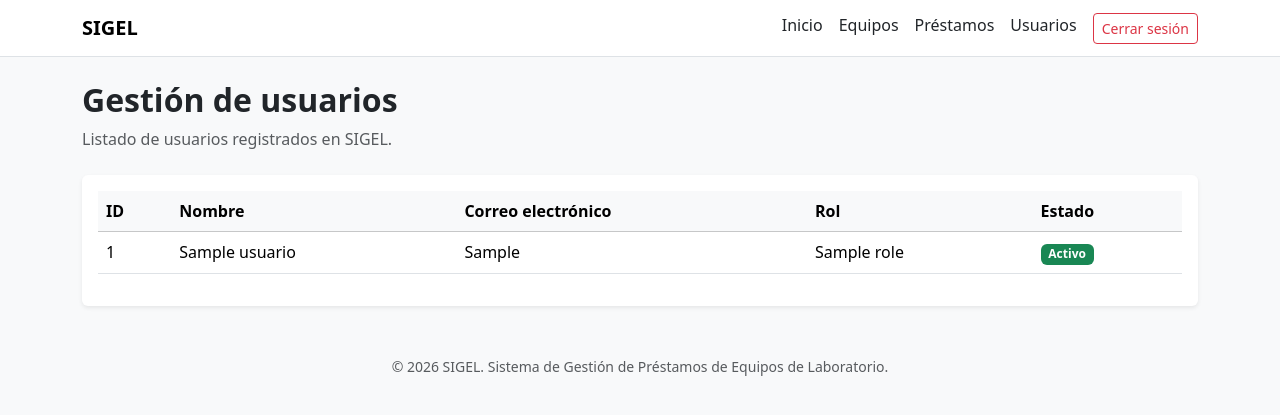
After one commit to Evan8905/ISW613-Proyecto-I, a PHP site: page /usuarios.php in a window 1280 px wide. The commit adds this page. Shown: the top 415 px of the page. Run offline with PHP 8.4, Linux system fonts and the light colour scheme; the visitor is signed in with stand-in values (Sample User, id 1); tables that the repository leaves empty hold one stand-in row (values such as "Sample post"); a stand-in replaces the project's code that opens the database connection.

Commit message:
ISWP1-35 creacion inicial de la pantalla de usuarios

```diff
--- a/includes/header.php
+++ b/includes/header.php
@@ -48,6 +48,13 @@ $mostrarMenu = $mostrarMenu ?? true;
                         <a class="nav-link" href="/prestamos.php">
                             Préstamos
                         </a>
+                        <?php if ((int) ($_SESSION['rol_id'] ?? 0) === 1): ?>
+
+                            <a class="nav-link" href="/usuarios.php">
+                                Usuarios
+                            </a>
+
+                        <?php endif; ?>
                         <form action="/actions/logout_action.php" method="POST" class="m-0">
 
                             <input type="hidden" name="csrf_token" value="<?= e(csrfToken()) ?>">
--- /dev/null
+++ b/public/usuarios.php
@@ -0,0 +1,122 @@
+<?php
+
+require_once __DIR__ . '/../includes/auth.php';
+require_once __DIR__ . '/../includes/functions.php';
+require_once __DIR__ . '/../config/database.php';
+
+// Validar que el usuario tenga una sesión activa.
+requireAuth();
+
+// Solo el Administrador puede gestionar usuarios.
+
+if ((int) ($_SESSION['rol_id'] ?? 0) !== 1) {
+    http_response_code(403);
+    exit('Acceso no autorizado.');
+}
+
+// Consultar usuarios y sus roles.
+$stmt = $dbh->prepare(
+    "SELECT
+        u.id,
+        u.nombre,
+        u.correo,
+        u.estado,
+        r.nombre AS rol
+     FROM usuarios u
+     INNER JOIN roles r ON u.rol_id = r.id
+     WHERE u.estado <> 2
+     ORDER BY u.id DESC"
+);
+
+$stmt->execute();
+
+$usuarios = $stmt->fetchAll(PDO::FETCH_ASSOC);
+
+$titulo = 'Gestión de usuarios';
+$mostrarMenu = true;
+
+require_once __DIR__ . '/../includes/header.php';
+?>
+
+<main class="container py-4">
+
+    <div class="mb-4">
+        <h2 class="fw-bold">Gestión de usuarios</h2>
+        <p class="text-muted">
+            Listado de usuarios registrados en SIGEL.
+        </p>
+    </div>
+
+    <div class="card shadow-sm border-0">
+        <div class="card-body">
+
+            <div class="table-responsive">
+                <table class="table table-hover align-middle">
+
+                    <thead class="table-light">
+                        <tr>
+                            <th>ID</th>
+                            <th>Nombre</th>
+                            <th>Correo electrónico</th>
+                            <th>Rol</th>
+                            <th>Estado</th>
+                        </tr>
+                    </thead>
+
+                    <tbody>
+
+                        <?php if (empty($usuarios)): ?>
+
+                            <tr>
+                                <td colspan="5" class="text-center text-muted py-4">
+                                    No hay usuarios registrados.
+                                </td>
+                            </tr>
+
+                        <?php else: ?>
+
+                            <?php foreach ($usuarios as $usuario): ?>
+
+                                <tr>
+                                    <td><?= e((string) $usuario['id']) ?></td>
+
+                                    <td><?= e($usuario['nombre']) ?></td>
+
+                                    <td><?= e($usuario['correo']) ?></td>
+
+                                    <td><?= e($usuario['rol']) ?></td>
+
+                                    <td>
+                                        <?php if ((int) $usuario['estado'] === 1): ?>
+
+                                            <span class="badge text-bg-success">
+                                                Activo
+                                            </span>
+
+                                        <?php else: ?>
+
+                                            <span class="badge text-bg-secondary">
+                                                Inactivo
+                                            </span>
+
+                                        <?php endif; ?>
+                                    </td>
+                                </tr>
+
+                            <?php endforeach; ?>
+
+                        <?php endif; ?>
+
+                    </tbody>
+
+                </table>
+            </div>
+
+        </div>
+    </div>
+
+</main>
+
+<?php
+require_once __DIR__ . '/../includes/footer.php';
+?>
```
